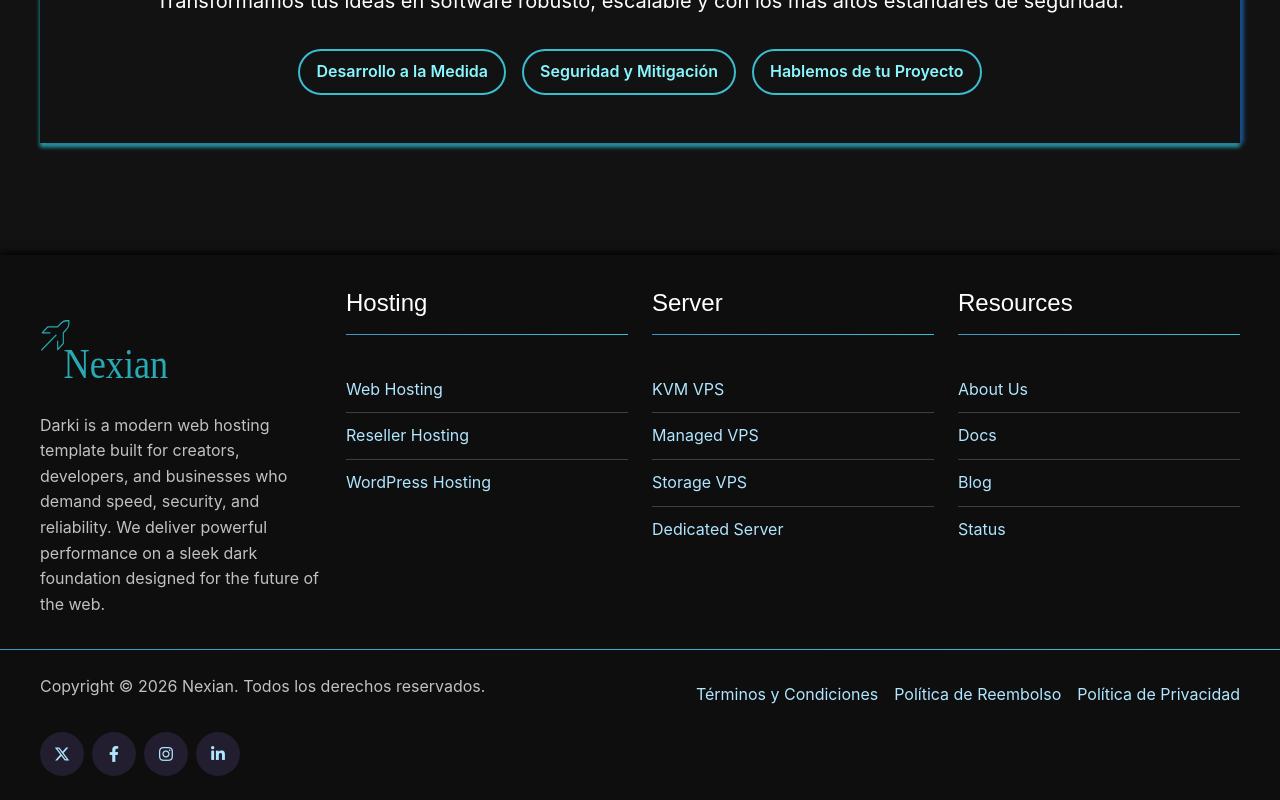
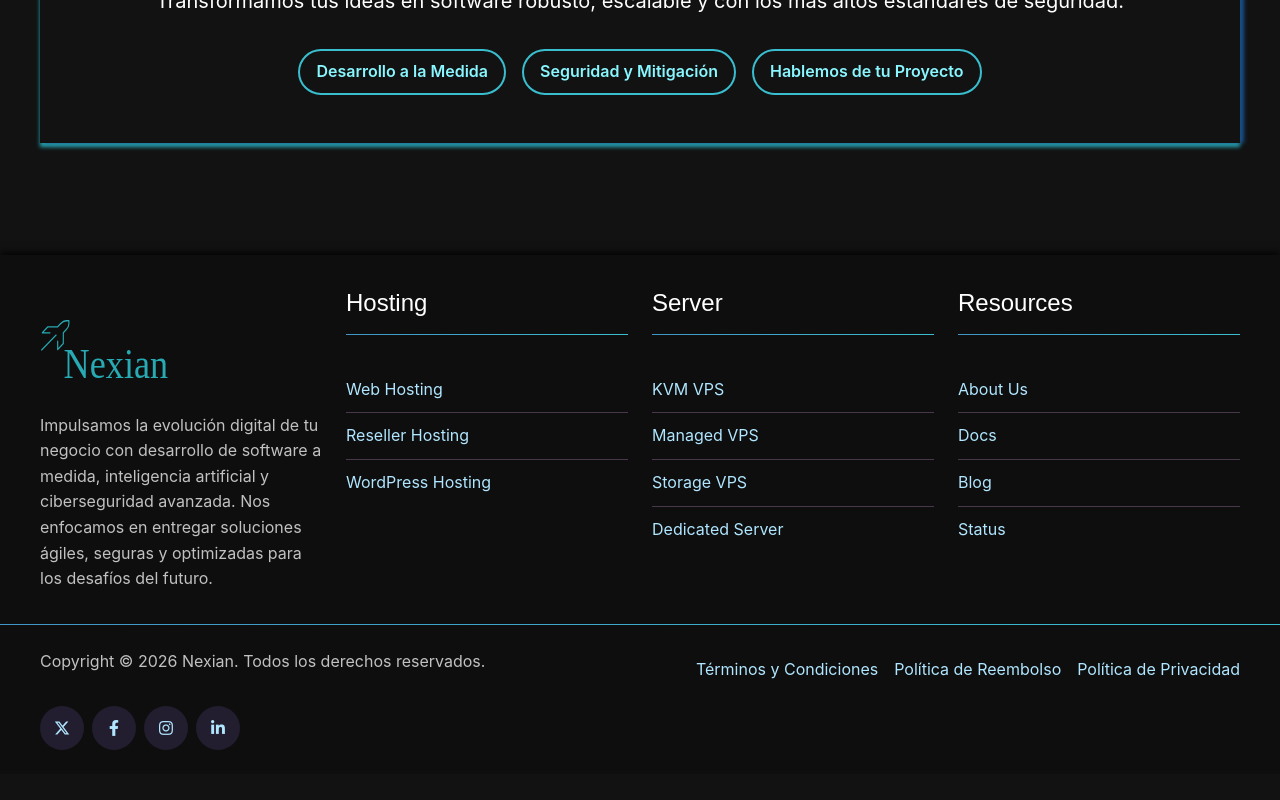
Before and after one commit to CamachoLives/Nexian, a Next.js app in the folder nexian/: page / in a window 1280 px wide. Shown: the part 3360-4160 px from the top of the page. After the commit the page ends 4134 px from the top, so only its background shows below. Built offline with nearby package versions, Linux system fonts and the light colour scheme; a web font is replaced by a local one.

Commit message:
Footer ajustes primera parte

```diff
--- a/nexian/src/parts/footer/FooterMainAbout.js
+++ b/nexian/src/parts/footer/FooterMainAbout.js
@@ -1,15 +1,23 @@
 import Image from "next/image";
+
 export default function FooterMainAbout() {
   return (
     <div className="footer-block footer-main-block footer-about-block">
-      <p><Image className="logo"
-        src="/images/svg.svg"
-        alt="Company Logo"
-        height={30}
-        width={0}
-        priority
-      /></p>
-      <p>Darki is a modern web hosting template built for creators, developers, and businesses who demand speed, security, and reliability. We deliver powerful performance on a sleek dark foundation designed for the future of the web.</p>
+      <p>
+        <Image
+          className="logo"
+          src="/images/svg.svg"
+          alt="Company Logo"
+          height={30}
+          width={120}
+          priority
+        />
+      </p>
+      <p>
+        Impulsamos la evolución digital de tu negocio con desarrollo de software
+        a medida, inteligencia artificial y ciberseguridad avanzada. Nos enfocamos
+        en entregar soluciones ágiles, seguras y optimizadas para los desafíos del futuro.
+      </p>
     </div>
   );
 }
```
Also changed, not shown: nexian/public/images/testimonial/user.svg.
